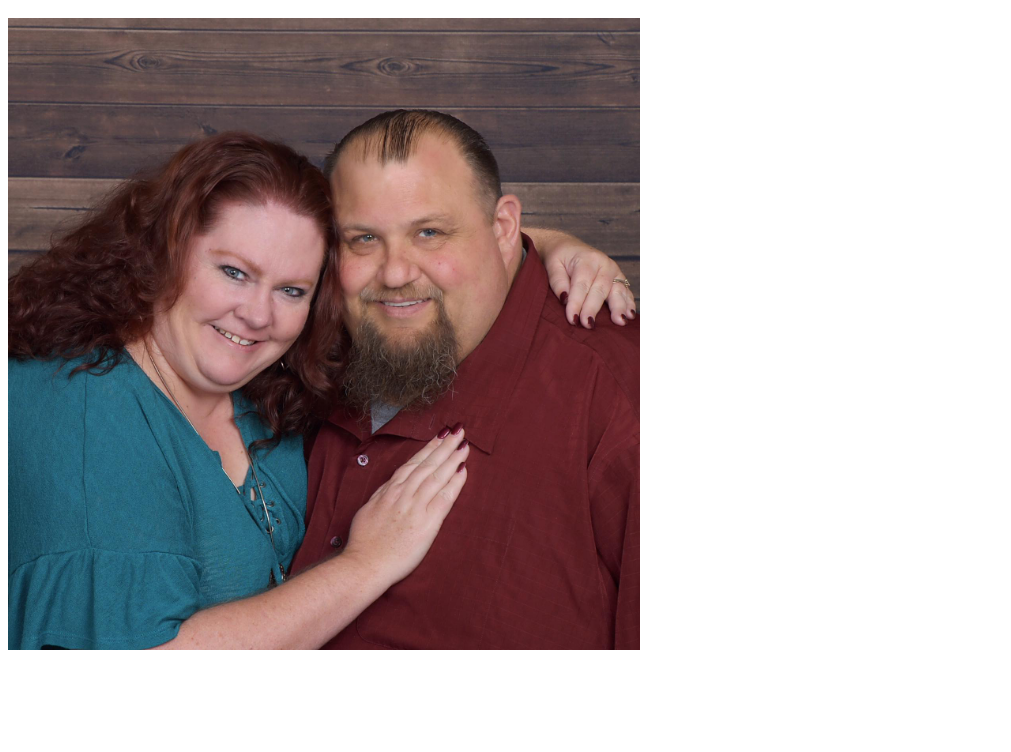
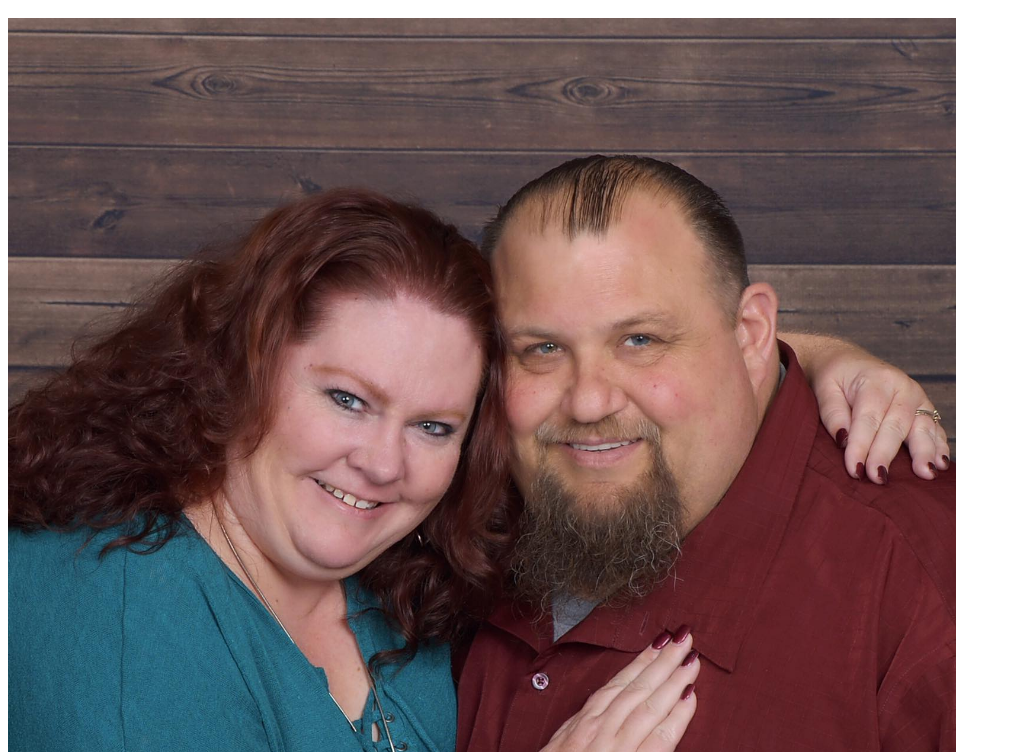
Before and after one commit to jenniferdetar/jenniferdetar.github.io, a plain HTML site: page index.html in a window 1280 px wide. Shown: the part 48-800 px from the top of the page, without its empty margins (0-1011 px from the left). Drawn offline with Linux system fonts and the light colour scheme.

Commit message:
Update index.html

```diff
--- a/index.html
+++ b/index.html
@@ -1,4 +1,4 @@
 <html>
     <h1>Jennifer's Portfolio</h1>
-    <img src="46971575_2252789984740216_7097138572775391232_n.jpg" width=50% height 50%/>
+    <img src="46971575_2252789984740216_7097138572775391232_n.jpg" width=75% height 75%/>
 </html>
```
